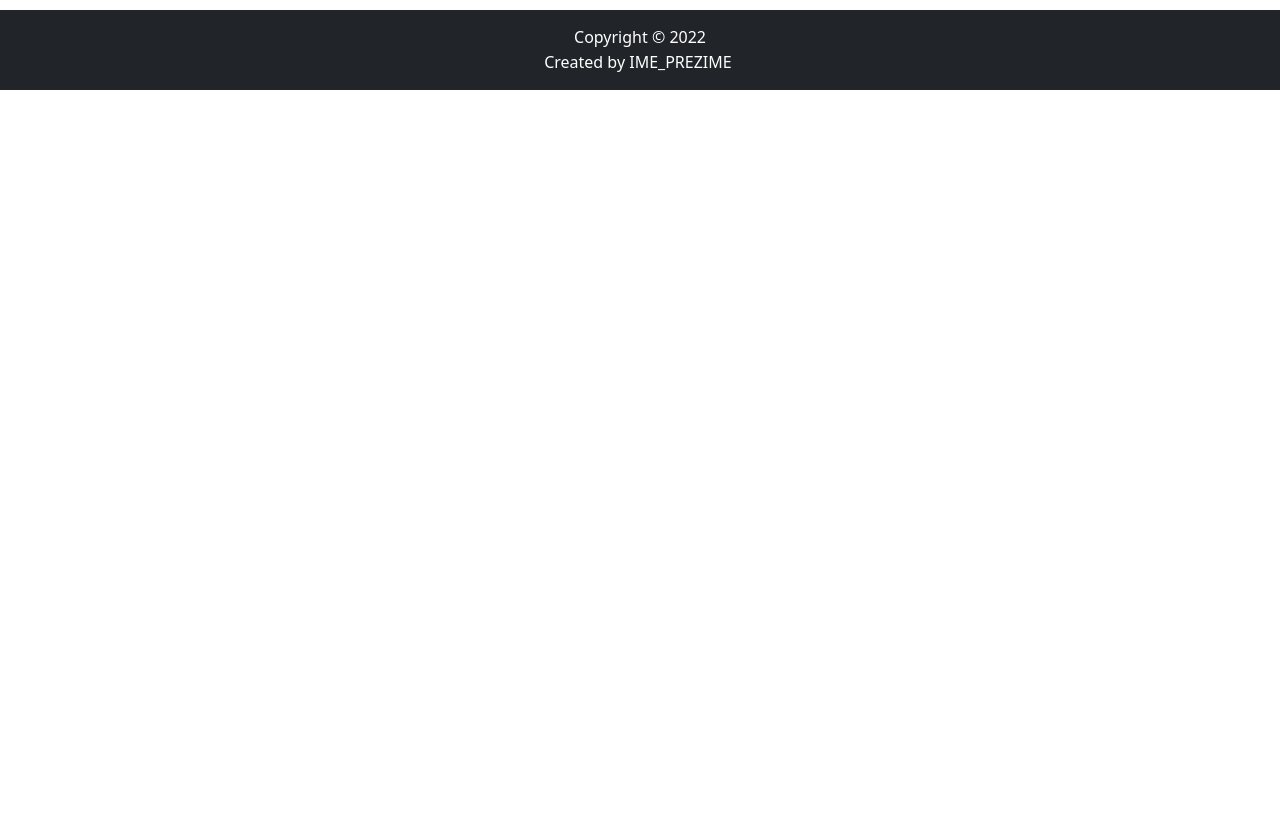
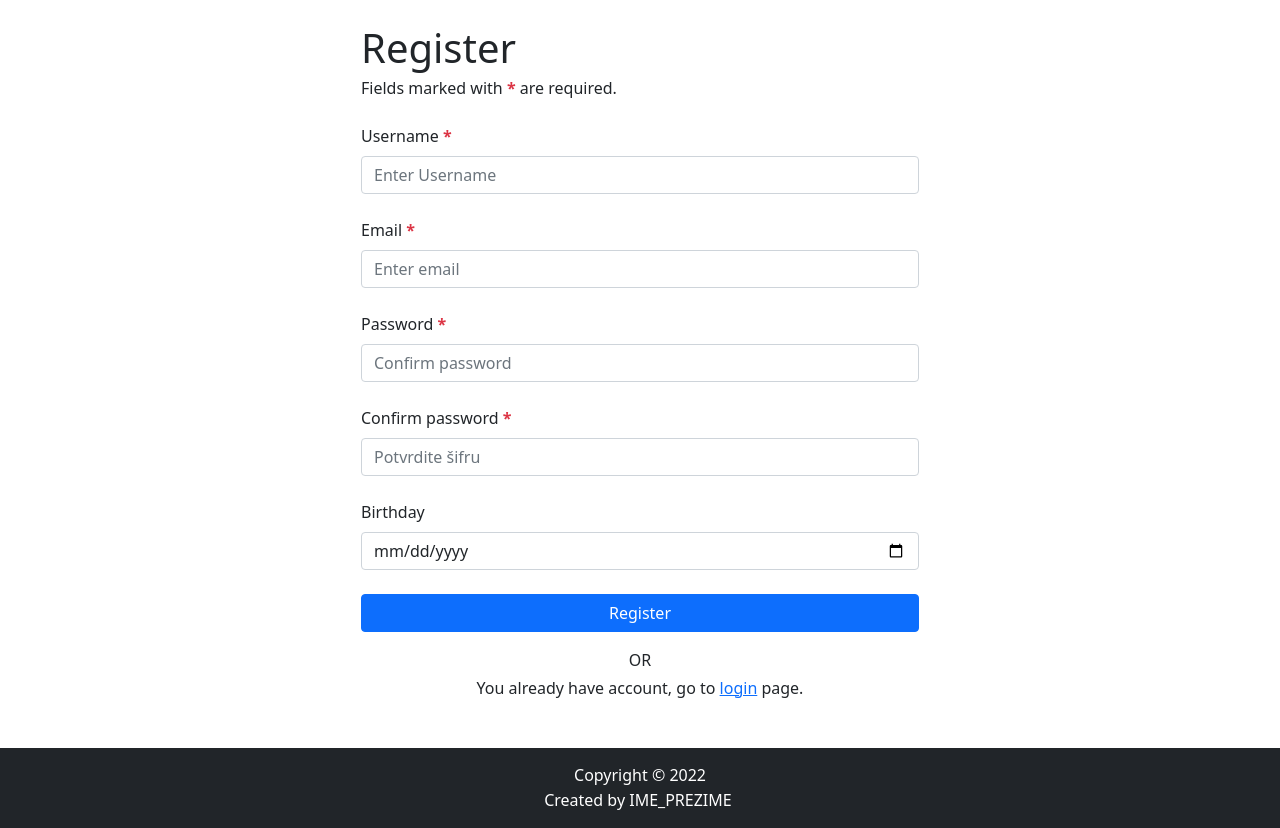
Before and after one commit to GaGiiiii/dogster-ICT, a PHP site: page /dogster/index.php?page=register in a window 1280 px wide. Shown: the part 58-886 px from the top of the page. Before the commit the page ends 148 px from the top, so only its background shows below. Run offline with PHP 8.4, Linux system fonts and the light colour scheme; data that the repository does not hold is empty; some libraries are stand-ins or nearby versions.

Commit message:
Added Register And Login Front

```diff
--- a/models/users/functions.php
+++ /dev/null
@@ -1,5 +0,0 @@
-<?php
-
-function getCategories(){
-    return executeQuery("SELECT * FROM categories");
-}
--- a/views/fixed/head.php
+++ b/views/fixed/head.php
@@ -30,10 +30,10 @@
                 </ul>
                 <ul class="navbar-nav ms-auto mb-2 mb-lg-0">
                     <li class="nav-item">
-                        <a class="nav-link" href="<?php echo BASE_URL . '?page=login' ?>">Login</a>
+                        <a class="nav-link" href="<?php echo BASE_URL ?>?page=login">Login</a>
                     </li>
                     <li class="nav-item">
-                        <a class="nav-link" href="<?php echo BASE_URL . '?page=register' ?>">Register</a>
+                        <a class="nav-link" href="<?php echo BASE_URL ?>?page=register">Register</a>
                     </li>
                     <li class="nav-item dropdown">
                         <a class="nav-link dropdown-toggle" href="#" id="navbarDropdown" role="button" data-bs-toggle="dropdown" aria-expanded="false">
--- a/views/register.php
+++ b/views/register.php
@@ -0,0 +1,167 @@
+<?php
+
+// if (Database::getInstance()->isUserLoggedIn()) {
+//     $_SESSION['unauthorized_access'] = '<div class="container-fluid">
+//     <div class="row">
+//       <div class="col-md-10 col-sm-10 offset-sm-1 offset-md-1 p-0 mt-5">
+//         <div class="alert alert-danger alert-dismissible show" role="alert">
+//           <strong>Danger!</strong> Access denied! <i class="fas fa-exclamation-triangle"></i>
+//           <button type="button" class="btn-close" data-bs-dismiss="alert" aria-label="Close"></button>
+//         </div>
+//       </div>
+//     </div>
+//   </div>';
+//     header("Location: pocetna");
+
+//     exit;
+// }
+
+// if (isset($_POST['register'])) {
+//     $email = clean($_POST['email']);
+//     $password = clean($_POST['password']);
+//     $password2 = clean($_POST['password2']);
+//     $firstname = clean($_POST['firstname']);
+//     $lastname = clean($_POST['lastname']);
+//     $phone_number = clean($_POST['phone_number']);
+//     $grade = clean($_POST['grade']);
+//     $slazemSe = $_POST['slazem_se'] ?? 0;
+
+//     $errors = array();
+
+//     if (empty($email)) {
+//         $errors['email'] = '<div class="mb-0 invalid-feedback">Please enter email.</div>';
+//     } else {
+//         if (!filter_var($email, FILTER_VALIDATE_EMAIL)) {
+//             $errors['email'] = '<div class="mb-0 invalid-feedback">Wrong email format.</div>';
+//         }
+//     }
+
+//     if (empty($password)) {
+//         $errors['password'] = '<div class="mb-0 invalid-feedback">Please enter password šifru.</div>';
+//     } else {
+//         if ($password != $password2) {
+//             $errors['password_confirm'] = '<div class="mb-0 invalid-feedback">Passwords do not match.</div>';
+//         } else {
+//             if (empty($password2)) {
+//                 $errors['password2'] = '<div class="mb-0 invalid-feedback">Please confirm password.</div>';
+//             }
+//         }
+//     }
+
+//     if (empty($firstname)) {
+//         $errors['firstname'] = '<div class="mb-0 invalid-feedback">Please enter firstname.</div>';
+//     } else {
+//         if (!isLettersOnly($firstname)) {
+//             $errors['firstname'] = '<div class="mb-0 invalid-feedback">Only letters allowed.</div>';
+//         }
+//     }
+
+//     if (empty($lastname)) {
+//         $errors['lastname'] = '<div class="mb-0 invalid-feedback">Please enter lastname.</div>';
+//     } else {
+//         if (!isLettersOnly($lastname)) {
+//             $errors['lastname'] = '<div class="mb-0 invalid-feedback">Only letters allowed.</div>';
+//         }
+//     }
+
+//     if ($slazemSe === 0) {
+//         $errors['slazem_se'] = '<div class="mb-0 invalid-feedback">Niste prihvatili uslove korišćenja.</div>';
+//     }
+
+//     if (count($errors) == 0) {
+//         $data = array(
+//             "email" => $email,
+//             "password" => $password,
+//             "firstname" => $firstname,
+//             "lastname" => $lastname,
+//             "phone_number" => $phone_number,
+//             "grade" => $grade,
+//         );
+
+//         if (Database::getInstance()->takenEmail($email)) {
+//             $errors['taken_email'] = '<div class="alert alert-danger alert-dismissible show" role="alert">
+//       <strong>Greška!</strong> Email is taken.
+//       <button type="button" class="btn-close" data-bs-dismiss="alert" aria-label="Close"></button>
+//     </div>';
+//         } else if (Database::getInstance()->registerUser($data)) {
+//             $_SESSION['register_success_message'] = '<div class="container-fluid">
+//         <div class="row">
+//           <div class="col-md-10 col-sm-10 offset-sm-1 offset-md-1 p-0 mt-5">
+//             <div class="alert alert-warning alert-dismissible show" role="alert" style="margin-bottom: 4rem;">
+//               <strong>Registration successful! <i class="fas fa-check"></i></strong> Welcome ' . $_SESSION['user']['user.username'] .
+//                 '. <button type="button" class="btn-close" data-bs-dismiss="alert" aria-label="Close"></button>
+//             </div>
+//           </div>
+//         </div>
+//       </div>';
+
+//             header("Location: " . BASE_URL . "kursevi");
+
+//             exit;
+//         }
+//     }
+// }
+?>
+
+<!-- -------- REGISTRACIJA ---------- -->
+<section class="mt-4 mb-5">
+    <div class="container">
+        <div class="row justify-content-center">
+            <div class="col-lg-6 col-md-8 col-sm-10 col-10 g-0">
+                <div class="login-form-container">
+                    <h1 class="mb-1">Register</h1>
+                    <p class="mb-4">Fields marked with <strong class="text-danger">*</strong> are required.</p>
+
+                    <?php echo $errors['taken_email'] ?? ""; ?>
+
+                    <form id="register-form">
+                        <div class="mb-4">
+                            <label class="form-label">Username <strong class="text-danger">*</strong></label>
+                            <input name="username" type="text" class="form-control <?php if (isset($errors['username'])) echo 'is-invalid';
+                                                                                    else if (isset($username)) echo 'is-valid'; ?>" placeholder="Enter Username" value="<?php echo $username ?? ""; ?>">
+                            <?php echo $errors['username'] ?? ""; ?>
+                        </div>
+
+                        <div class="mb-4">
+                            <label class="form-label">Email <strong class="text-danger">*</strong></label>
+                            <input name="email" type="email" class="form-control <?php if (isset($errors['email']) || isset($errors['taken_email'])) echo 'is-invalid';
+                                                                                    else if (isset($email)) echo 'is-valid'; ?>" placeholder="Enter email" value="<?php echo $email ?? ""; ?>">
+                            <?php echo $errors['email'] ?? ""; ?>
+                        </div>
+
+                        <div class="mb-4">
+                            <label class="form-label">Password <strong class="text-danger">*</strong></label>
+                            <input name="password" type="password" class="form-control <?php if (isset($errors['password']) || isset($errors['password_confirm'])) echo 'is-invalid'; ?>" placeholder="Confirm password">
+                            <?php echo $errors['password'] ?? ""; ?>
+                            <?php echo $errors['password_confirm'] ?? ""; ?>
+                        </div>
+
+                        <div class="mb-4">
+                            <label class="form-label">Confirm password <strong class="text-danger">*</strong></label>
+                            <input name="password2" type="password" class="form-control <?php if (isset($errors['password2'])) echo 'is-invalid'; ?>" placeholder="Potvrdite šifru">
+                            <?php echo $errors['password2'] ?? ""; ?>
+                        </div>
+
+                        <div class="mb-4">
+                            <label class="form-label">Birthday</label>
+                            <input name="birthday" type="date" class="form-control <?php if (isset($errors['birthday'])) echo 'is-invalid';
+                                                                                    else if (isset($birthday)) echo 'is-valid'; ?>" placeholder="Enter birthday" value="<?php echo $birthday ?? ""; ?>">
+                            <?php echo $errors['birthday'] ?? ""; ?>
+                        </div>
+
+                        <button name="register" type="submit" class="btn btn-primary w-100">Register</button>
+
+                        <div class="text-center">
+                            <div class="mt-3 mb-1">OR</div>
+                        </div>
+
+                        <div class="text-center mt-0">
+                            You already have account, go to <a href="<?php echo BASE_URL ?>?page=login">login</a> page.
+                        </div>
+                    </form>
+                </div>
+            </div>
+        </div>
+    </div>
+</section>
+<!-- -------- REGISTRACIJA ---------- -->
```
Also changed, not shown: data/log.txt (+58 -0 lines), models/users/insert.php (+5 -6 lines), views/login.php (+147 -0 lines).
